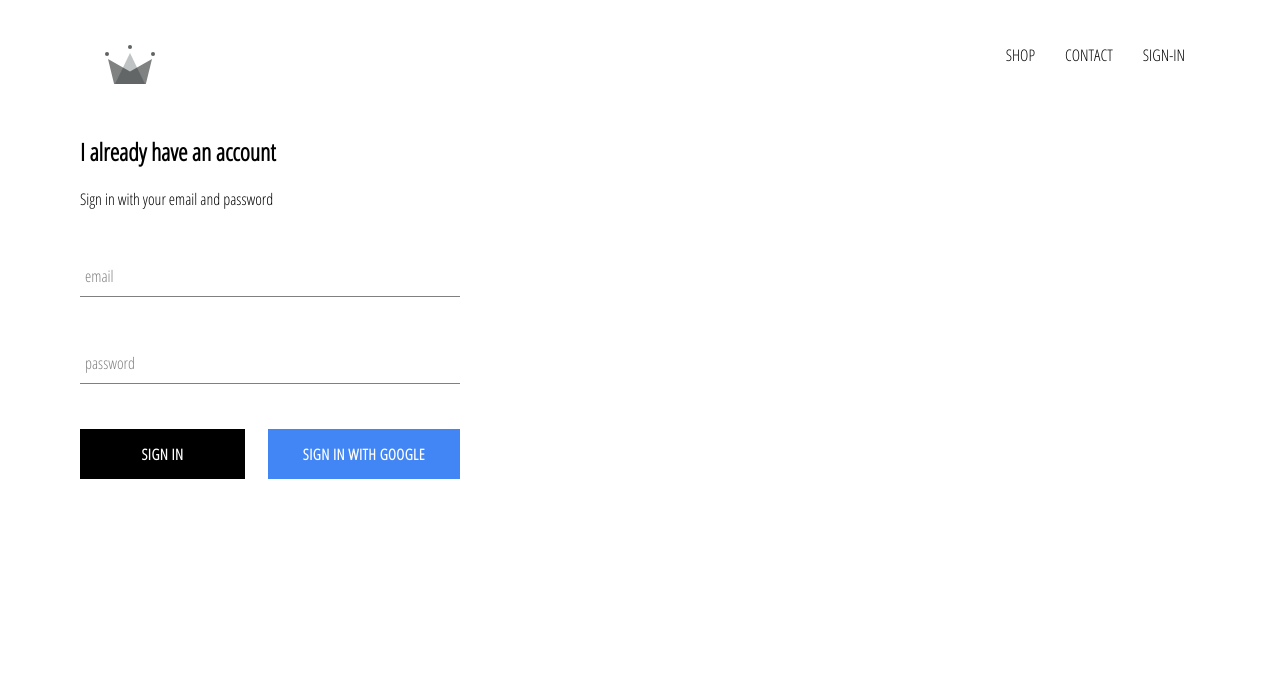
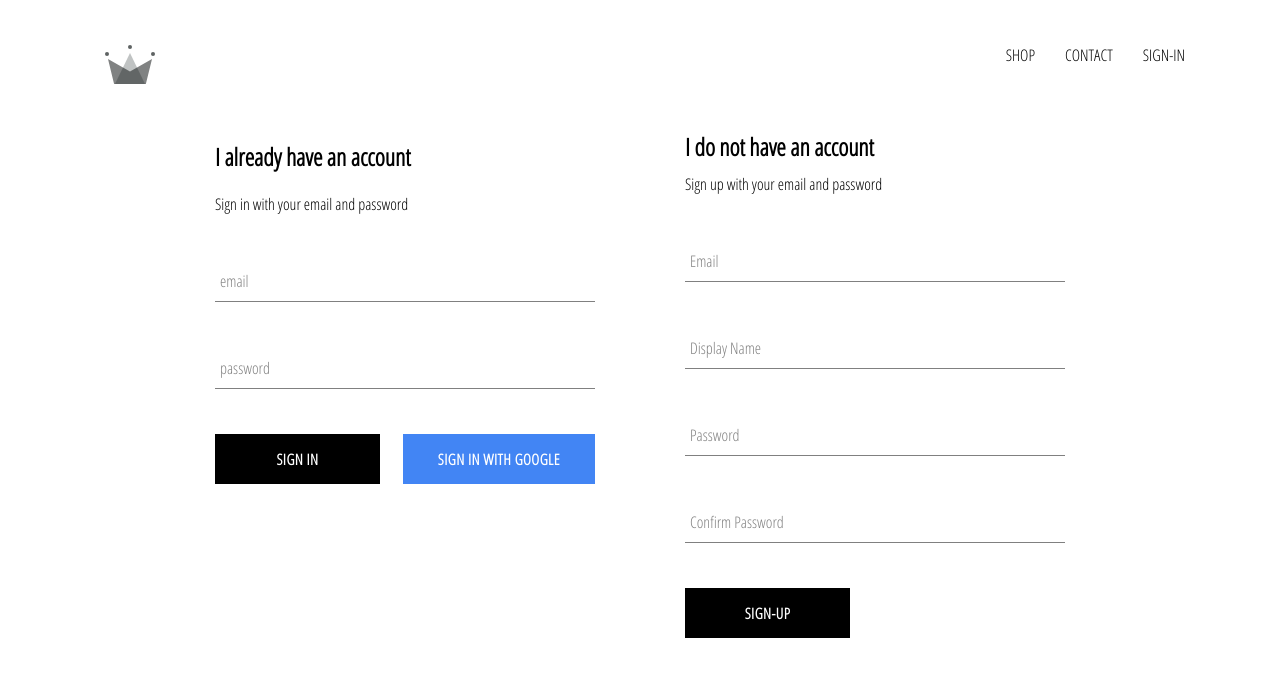
Before and after one commit to naguarineis/crwn-clothing, a React (Create React App) app: page /signin in a window 1280 px wide. Shown: the top 676 px of the page. Built offline with nearby package versions, Linux system fonts and the light colour scheme; no server answers.

Commit message:
implemented firebase utils, included ability to store authenticated users into our firestore db

```diff
--- a/src/App.js
+++ b/src/App.js
@@ -4,7 +4,7 @@
 import ShopPage from './pages/shop/shop.component';
 import SignInAndSignUpPage from './pages/sign-in-and-sign-out/sign-in-and-sign-out.component.jsx';
 import Header from './components/header/header.component';
-import { auth } from '../src/firebase/firebase.utils';
+import { auth, createUserProfileDocument } from '../src/firebase/firebase.utils';
 import './App.css';
 
 class App extends React.Component {
@@ -19,11 +19,24 @@
   unsubscribeFromAuth = null
 
   componentDidMount() {
-    auth.onAuthStateChanged(user=> {
-      this.setState({ currentUser: user })
+    this.unsubscribeFromAuth = auth.onAuthStateChanged(async userAuth => {
+      if (userAuth) {
+        const userRef = await createUserProfileDocument(userAuth);
 
-      console.log(user)
-    })
+        userRef.onSnapshot(snapShot => {
+          this.setState({
+            currentUser: {
+              id: snapShot.id,
+              ...snapShot.data()
+            }
+          });
+          console.log(this.state)
+        });
+      } else{
+        this.setState({ currentUser: userAuth });
+      }
+
+    });
   }
 
   componentWillUnmount() {
--- /dev/null
+++ b/src/components/sign-up/sign-up.component.jsx
@@ -0,0 +1,102 @@
+import React from 'react'
+import FormInput from '../form-input/form-input.component'
+import CustomButton from '../custom-button/custom-button.component'
+
+import { auth, createUserProfileDocument } from '../../firebase/firebase.utils'
+import './sign-up.styles.scss'
+
+class SignUp extends React.Component {
+  constructor() {
+    super()
+
+    this.state = {
+      displayName: '',
+      email: '',
+      password: '',
+      confirmPassword: ''
+    }
+  }
+
+  handleSubmit = async event=> {
+    event.preventDefault()
+    const { displayName, email, password, confirmPassword } = this.state
+
+    if(password != confirmPassword) {
+      alert("passwords don't match")
+    }
+
+    try {
+      const { user } = await auth.createUserWithEmailAndPassword(
+        email,
+        password)
+
+      await createUserProfileDocument(user, { displayName })
+
+      this.setState({
+        displayName: '',
+        email: '',
+        password: '',
+        confirmPassword: ''
+      })
+
+    } catch(error) {
+      console.error(error)
+    }
+
+  }
+
+  handleChange = event=> {
+    const { name, value } = event.target
+    this.setState({ [name]: value })
+  }
+
+  render() {
+    const { displayName, email, password, confirmPassword } = this.state
+    return(
+      <div className='signUp'>
+        <h2 className='title'>I do not have an account</h2>
+        <span>Sign up with your email and password</span>
+        <form className='sign-up-form' onSubmit={ this.handleSubmit }>
+          <FormInput
+            type='email'
+            name='email'
+            value={email}
+            onChange={this.handleChange}
+            label='Email'
+            required
+          ></FormInput>
+
+          <FormInput
+            type='text'
+            name='displayName'
+            value={displayName}
+            onChange={this.handleChange}
+            label='Display Name'
+            required
+          ></FormInput>
+
+          <FormInput
+            type='password'
+            name='password'
+            value={password}
+            onChange={this.handleChange}
+            label='Password'
+            required
+          ></FormInput>
+
+          <FormInput
+            type='password'
+            name='confirmPassword'
+            value={confirmPassword}
+            onChange={this.handleChange}
+            label='Confirm Password'
+            required
+          ></FormInput>
+          <CustomButton type='submit'>SIGN-UP</CustomButton>
+        </form>
+      </div>
+    )
+  }
+}
+
+export default SignUp
--- /dev/null
+++ b/src/components/sign-up/sign-up.styles.scss
@@ -0,0 +1,9 @@
+.signUp {
+  display: flex;
+  flex-direction: column;
+  width: 380px;
+}
+
+.title {
+  margin: 10px 0
+}
--- a/src/firebase/firebase.utils.js
+++ b/src/firebase/firebase.utils.js
@@ -15,6 +15,31 @@
 
   firebase.initializeApp(config);
 
+  export const createUserProfileDocument = async (userAuth, additionalData) => {
+    if (!userAuth) return;
+
+    const userRef = firestore.doc(`users/${userAuth.uid}`);
+
+    const snapShot = await userRef.get();
+
+    if (!snapShot.exists) {
+      const { displayName, email } = userAuth;
+      const createdAt = new Date();
+      try {
+        await userRef.set({
+          displayName,
+          email,
+          createdAt,
+          ...additionalData
+        });
+      } catch (error) {
+        console.log('error creating user', error.message);
+      }
+    }
+
+    return userRef;
+  };
+
   export const auth = firebase.auth();
   export const firestore = firebase.firestore();
 
--- a/src/pages/sign-in-and-sign-out/sign-in-and-sign-out.component.jsx
+++ b/src/pages/sign-in-and-sign-out/sign-in-and-sign-out.component.jsx
@@ -1,11 +1,13 @@
 import React from 'react';
 import SignIn from '../../components/sign-in/sign-in.component';
+import SignUp from '../../components/sign-up/sign-up.component'
 
 import './sign-in-and-sign-up.styles.scss';
 
 const SignInAndSignUpPage = ()=> (
   <div className='sign-in-and-sign-up'>
     <SignIn/>
+    <SignUp/>
   </div>
 );
 
--- a/src/pages/sign-in-and-sign-out/sign-in-and-sign-up.styles.scss
+++ b/src/pages/sign-in-and-sign-out/sign-in-and-sign-up.styles.scss
@@ -0,0 +1,6 @@
+.sign-in-and-sign-up {
+  width: 850px;
+  display: flex;
+  justify-content: space-between;
+  margin: 30px auto;
+}
```
